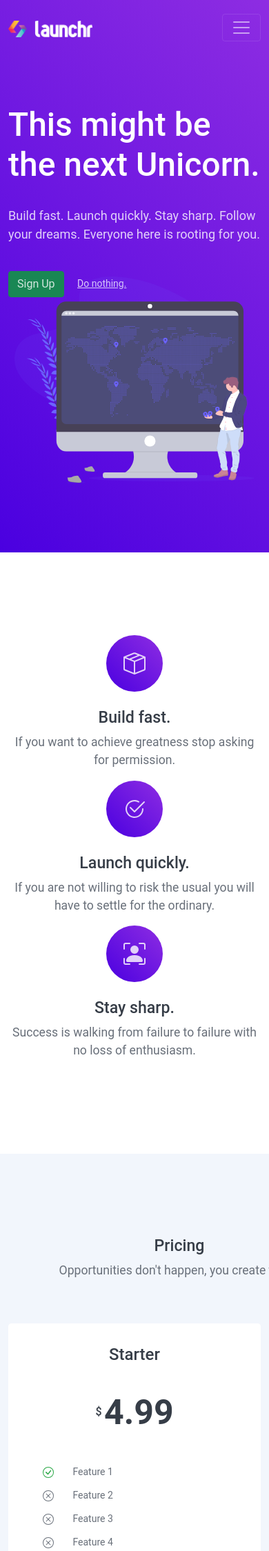
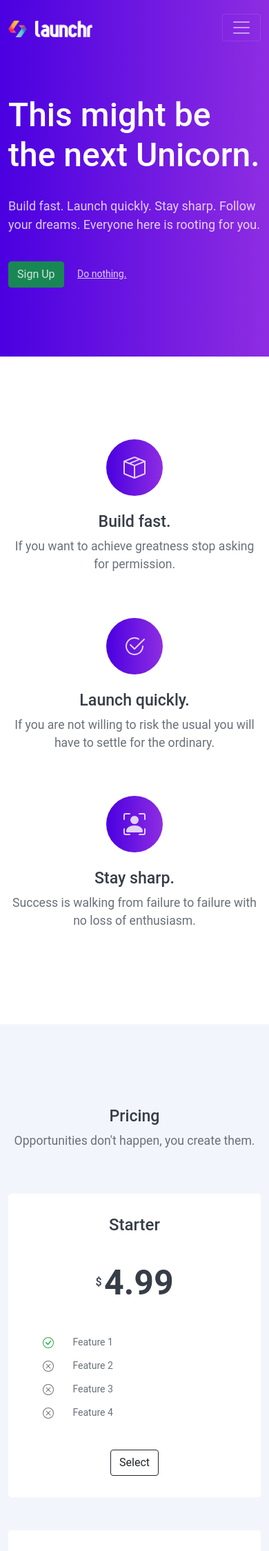
Before and after one commit to jayfk/launchr, a Django app: page / in a window 390 px wide; the page is wider, and only the part inside the window is pictured. Shown: the top 2249 px of that part at 69% size. Run offline with Django 3.2, Linux system fonts and the light colour scheme; some libraries are stand-ins or nearby versions.

Commit message:
improved mobile support

```diff
--- a/app/static/css/style.css
+++ b/app/static/css/style.css
@@ -13,14 +13,13 @@ h1, h2, h3, h4, h5 {
 }
 
 .hero {
-    margin-top: -76px;
   padding-bottom: 100px;
 }
 
 .bg-gradient {
   background: #8E2DE2 !important; /* fallback for old browsers */
   background: -webkit-linear-gradient(to right, #4A00E0, #8E2DE2) !important; /* Chrome 10-25, Safari 5.1-6 */
-    background: linear-gradient(45deg, #4A00E0, #8E2DE2) !important; /* W3C, IE 10+/ Edge, Firefox 16+, Chrome 26+, Opera 12+, Safari 7+ */
+  background: linear-gradient(90deg, #4A00E0, #8E2DE2) !important; /* W3C, IE 10+/ Edge, Firefox 16+, Chrome 26+, Opera 12+, Safari 7+ */
 }
 
 .bg-dark {
@@ -32,7 +31,7 @@ h1, h2, h3, h4, h5 {
 }
 
 .hero .content {
-    padding-top: 160px;
+  padding-top: 70px;
   color: white;
 }
 
--- a/app/templates/account/base.html
+++ b/app/templates/account/base.html
@@ -7,7 +7,9 @@
 {% block main %}
   <div class="cover-container d-flex w-100 h-100 p-3 mx-auto flex-column">
     <main class="mt-auto mb-auto px-3">
-      <img class="mb-5" height="24px" src="{% static "images/logo_white.png" %}">
+      <a href="{% url "home" %}">
+        <img class="mb-5" height="24px" src="{% static "images/logo_white.png" %}">
+      </a>
       {% block login %}{% endblock %}
     </main>
   </div>
--- a/app/templates/account/login.html
+++ b/app/templates/account/login.html
@@ -8,7 +8,7 @@
   <h3 class="title text-white pb-3">Login</h3>
   <form method="POST" action="{% url 'account_login' %}">
     <div class="row">
-      <div class="col-md-6 offset-3 col-sm-12">
+      <div class="col-md-6 offset-md-3 col-sm-12">
         {% if form.non_field_errors %}
           <div class="pb-4">
             <div class="text-danger" role="alert">
--- a/app/templates/account/password_change.html
+++ b/app/templates/account/password_change.html
@@ -9,7 +9,7 @@
   <h3 class="title text-white pb-3">Change Password</h3>
   <form method="POST" action="{% url 'users:change-password' %}">
     <div class="row">
-      <div class="col-md-6 offset-3 col-sm-12">
+      <div class="col-md-6 offset-md-3 col-sm-12">
         {% if form.non_field_errors %}
           <div class="pb-4">
             <div class="text-danger" role="alert">
--- a/app/templates/account/password_reset.html
+++ b/app/templates/account/password_reset.html
@@ -8,7 +8,7 @@
 
   <h4 class="title text-white pb-3">Forgot Password</h4>
   <form method="POST" action="{% url 'account_reset_password' %}">
-    <div class="col-md-6 offset-3 col-sm-12">
+    <div class="col-md-6 offset-md-3 col-sm-12">
       {% if form.non_field_errors %}
           <div class="pb-4">
             <div class="text-danger" role="alert">
--- a/app/templates/account/password_reset_from_key.html
+++ b/app/templates/account/password_reset_from_key.html
@@ -9,7 +9,7 @@
   <h5 class="title text-white pb-3">Change Password</h5>
   <form method="POST" action="{{ action_url }}">
     <div class="row">
-      <div class="col-md-6 offset-3 col-sm-12">
+      <div class="col-md-6 offset-md-3 col-sm-12">
         {% csrf_token %}
         {% if form.non_field_errors %}
           <div class="pb-4">
--- a/app/templates/account/signup.html
+++ b/app/templates/account/signup.html
@@ -9,7 +9,7 @@
   <h3 class="title text-white pb-3">Sign Up</h3>
   <form method="POST" action="{% url 'account_signup' %}">
     <div class="row">
-      <div class="col-md-6 offset-3 col-sm-12">
+      <div class="col-md-6 offset-md-3 col-sm-12">
         {% if form.non_field_errors %}
           <div class="pb-4">
             <div class="text-danger" role="alert">
--- a/app/templates/pages/base.html
+++ b/app/templates/pages/base.html
@@ -2,31 +2,34 @@
 {% load static %}
 
 {% block main %}
-  <nav class="navbar navbar-expand-lg navbar-dark navbar-main">
+  <nav class="navbar navbar-expand-lg navbar-dark navbar-main bg-gradient">
     <div class="container">
       <a class="navbar-brand" href="{% url "home" %}">
         <img height="24px" src="{% static "images/logo_white.png" %}"/>
       </a>
-      <button class="navbar-toggler" type="button" data-bs-toggle="collapse" data-bs-target="#navbarSupportedContent" aria-controls="navbarSupportedContent" aria-expanded="false" aria-label="Toggle navigation">
+      <button class="navbar-toggler" type="button" data-bs-toggle="collapse" data-bs-target="#navbarSupportedContent"
+              aria-controls="navbarSupportedContent" aria-expanded="false" aria-label="Toggle navigation">
         <span class="navbar-toggler-icon"></span>
       </button>
       <div class="collapse navbar-collapse" id="navbarSupportedContent">
-        <ul class="navbar-nav me-auto mb-2 mb-lg-0 px-5">
-          <li class="nav-item">
+        <ul class="navbar-nav me-auto lg-mb-2 mb-lg-0 px-lg-5">
+          <li class="nav-item pt-lg-2">
             <a class="nav-link" href="{% url "home" %}#pricing">Pricing</a>
           </li>
         </ul>
         <ul class="navbar-nav">
           {% if request.user.is_authenticated %}
             <li class="nav-item">
-              <a class="btn btn-dark" href="{% url "users:dashboard" %}">Dashboard</a>
+              <a class="nav-link d-block d-lg-none" href="{% url "users:dashboard" %}">Dashboard</a>
+              <a class="btn btn-dark d-none d-lg-block" href="{% url "users:dashboard" %}">Dashboard</a>
             </li>
           {% else %}
             <li class="nav-item">
               <a class="nav-link" href="{% url "account_login" %}">Login &nbsp;</a>
             </li>
             <li class="nav-item">
-              <a class="btn btn-success" href="{% url "account_signup" %}">Sign Up</a>
+              <a class="nav-link d-block d-lg-none" href="{% url "account_signup" %}">Sign Up</a>
+              <a class="btn btn-success d-none d-lg-block" href="{% url "account_signup" %}">Sign Up</a>
             </li>
           {% endif %}
         </ul>
@@ -37,10 +40,10 @@
   <footer>
     <div class="container">
       <div class="row">
-        <div class="col-md-6">
+        <div class="col-sm-6">
           <img height="28px" src="{% static "images/logo_white.png" %}"/>
         </div>
-        <div class="col-md-6 pt-2">
+        <div class="col-sm-6">
           <a href="{% url "support" %}" class="text-white text-decoration-none float-end">Support</a>
         </div>
         <div class="mt-4 mx-3">
--- a/app/templates/pages/home.html
+++ b/app/templates/pages/home.html
@@ -8,7 +8,7 @@
   <div class="hero bg-gradient">
     <div class="container content">
       <div class="row">
-        <div class="col-lg-6">
+        <div class="col-md-6">
           <h1>This might be<br/> the next Unicorn.</h1>
           <p class="pt-4">
             Build fast. Launch quickly. Stay sharp. Follow your dreams. Everyone here is rooting for you.
@@ -18,7 +18,7 @@
             <a href="https://netflix.com/" class="p-3" target="_blank">Do nothing.</a>
           </div>
         </div>
-        <div class="col-lg-6 text-center image">
+        <div class="col-md-6 text-center image d-none d-lg-block d-md-block">
           <svg style="height: 300px;" id="c0f8a49d-5c91-4876-8171-3713e3da9381" data-name="Layer 1" xmlns="http://www.w3.org/2000/svg" xmlns:xlink="http://www.w3.org/1999/xlink" viewBox="0 0 974.07 840.06" class="injected-svg modal__media modal__lg_media" data-src="https://42f2671d685f51e10fc6-b9fcecea3e50b3b59bdc28dead054ebc.ssl.cf5.rackcdn.com/illustrations/world_9iqb.svg">
             <defs>
               <linearGradient id="840fda27-e84f-4eb3-b741-5710a211ee4f-41" x1="942.83" y1="529.56" x2="942.83" y2="529.13" gradientUnits="userSpaceOnUse">
@@ -2864,7 +2864,7 @@
   <section class="intro">
     <div class="container">
       <div class="row">
-        <div class="col-md-4 text-center">
+        <div class="col-md-4 text-center col-sm-12 pb-5 pb-sm-0">
           <div class="icon bg-gradient">
             <svg xmlns="http://www.w3.org/2000/svg" fill="currentColor" class="bi bi-box-seam" viewBox="0 0 16 16">
               <path d="M8.186 1.113a.5.5 0 0 0-.372 0L1.846 3.5l2.404.961L10.404 2l-2.218-.887zm3.564 1.426L5.596 5 8 5.961 14.154 3.5l-2.404-.961zm3.25 1.7l-6.5 2.6v7.922l6.5-2.6V4.24zM7.5 14.762V6.838L1 4.239v7.923l6.5 2.6zM7.443.184a1.5 1.5 0 0 1 1.114 0l7.129 2.852A.5.5 0 0 1 16 3.5v8.662a1 1 0 0 1-.629.928l-7.185 2.874a.5.5 0 0 1-.372 0L.63 13.09a1 1 0 0 1-.63-.928V3.5a.5.5 0 0 1 .314-.464L7.443.184z"/>
@@ -2873,7 +2873,7 @@
           <h3 class="pt-4">Build fast.</h3>
           <p class="text-lead">If you want to achieve greatness stop asking for permission.</p>
         </div>
-        <div class="col-md-4 text-center">
+        <div class="col-md-4 text-center col-sm-12 pb-5 pb-sm-0">
           <div class="icon bg-gradient">
             <svg xmlns="http://www.w3.org/2000/svg" fill="currentColor" class="bi bi-check2-circle" viewBox="0 0 16 16">
               <path d="M2.5 8a5.5 5.5 0 0 1 8.25-4.764.5.5 0 0 0 .5-.866A6.5 6.5 0 1 0 14.5 8a.5.5 0 0 0-1 0 5.5 5.5 0 1 1-11 0z"/>
@@ -2881,9 +2881,10 @@
             </svg>
           </div>
           <h3 class="pt-4">Launch quickly.</h3>
-          <p class="text-lead">If you are not willing to risk the usual you will have to settle for the ordinary.</p>
+          <p class="text-lead">If you are not willing to risk the usual you will have to settle for the
+            ordinary.</p>
         </div>
-        <div class="col-md-4 text-center">
+        <div class="col-md-4 text-center col-sm-12 pb-sm-0">
           <div class="icon bg-gradient">
             <svg xmlns="http://www.w3.org/2000/svg" fill="currentColor" class="bi bi-person-bounding-box" viewBox="0 0 16 16">
               <path d="M1.5 1a.5.5 0 0 0-.5.5v3a.5.5 0 0 1-1 0v-3A1.5 1.5 0 0 1 1.5 0h3a.5.5 0 0 1 0 1h-3zM11 .5a.5.5 0 0 1 .5-.5h3A1.5 1.5 0 0 1 16 1.5v3a.5.5 0 0 1-1 0v-3a.5.5 0 0 0-.5-.5h-3a.5.5 0 0 1-.5-.5zM.5 11a.5.5 0 0 1 .5.5v3a.5.5 0 0 0 .5.5h3a.5.5 0 0 1 0 1h-3A1.5 1.5 0 0 1 0 14.5v-3a.5.5 0 0 1 .5-.5zm15 0a.5.5 0 0 1 .5.5v3a1.5 1.5 0 0 1-1.5 1.5h-3a.5.5 0 0 1 0-1h3a.5.5 0 0 0 .5-.5v-3a.5.5 0 0 1 .5-.5z"/>
@@ -2899,7 +2900,7 @@
   <section class="pricing bg-light" id="pricing">
     <div class="container">
       <div class="row text-lead">
-        <div class="col-lg-8 offset-2 text-center pb-5">
+        <div class="col-sm-12 col-md-8 offset-md-2 text-center pb-5">
           <h3>Pricing</h3>
           <p class="text-lead">Opportunities don't happen, you create them.</p>
         </div>
@@ -2911,13 +2912,14 @@
   <section class="cta">
     <div class="container">
       <div class="row">
-        <div class="col-lg-8 offset-2 text-center">
+        <div class="col-sm-12 col-md-8 offset-md-2 col-lg-6 offset-lg-3 text-center">
           <h2>Follow your dreams.</h2>
-          <p class="text-lead pt-3">The ones who are crazy enough to think they can change the world,<br/> are the ones
+          <p class="text-lead pt-3">The ones who are crazy enough to think they can change the world, are
+            the ones
             who
             do.
           </p>
-          <button class="mt-5 btn btn-lg btn-primary">Sign Up</button>
+          <a class="mt-5 btn btn-lg btn-primary" href="{% url "account_signup" %}">Sign Up</a>
         </div>
       </div>
     </div>
--- a/app/templates/shared/plans.html
+++ b/app/templates/shared/plans.html
@@ -1,8 +1,8 @@
 <div class="row">
   {% for key, plan in plans.items %}
     {% if plan.available %}
-      <div class="col-lg-4">
-        <div class="card text-center">
+      <div class="col-md-4 col-sm-12">
+        <div class="card text-center mb-5">
           <h3>{{ plan.name }}</h3>
           <div class="price">
             <span class="currency">$</span>
```
Lines whose indentation alone changed are shown as unchanged.
